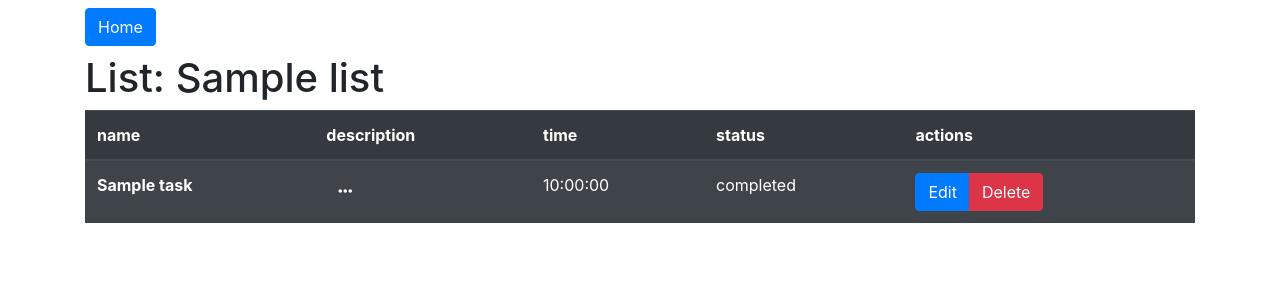
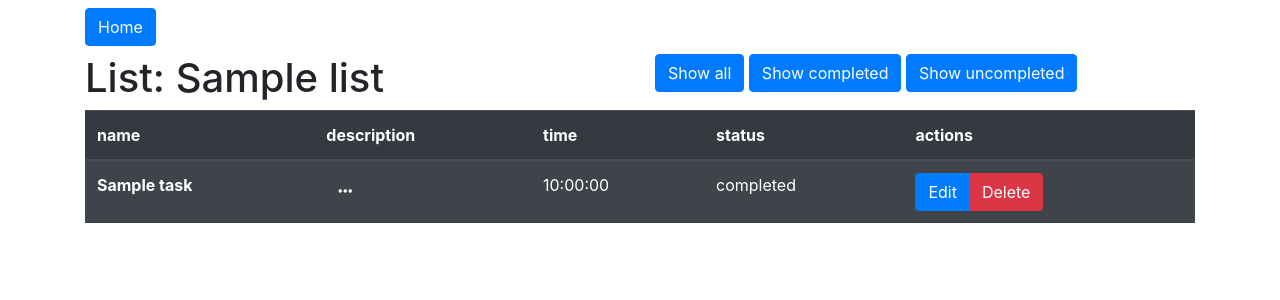
Before and after one commit to damianmadronal/todolist, a PHP site: page /list/index.php?id=1 in a window 1280 px wide. Shown: the top 300 px of the page. Run offline with PHP 8.4, Linux system fonts and the light colour scheme; tables that the repository leaves empty hold one stand-in row (values such as "Sample post"); data that the repository does not hold is empty; some libraries are stand-ins or nearby versions.

Commit message:
added filter

```diff
--- a/head.php
+++ b/head.php
@@ -12,5 +12,4 @@ include("connect.php");
     <link rel="stylesheet" href="https://stackpath.bootstrapcdn.com/bootstrap/4.4.1/css/bootstrap.min.css" integrity="sha384-Vkoo8x4CGsO3+Hhxv8T/Q5PaXtkKtu6ug5TOeNV6gBiFeWPGFN9MuhOf23Q9Ifjh" crossorigin="anonymous">
     <link rel="stylesheet" href="style.css">
     <script src="https://kit.fontawesome.com/a15bfdfa1d.js" crossorigin="anonymous"></script>
-
 </head>
--- a/list/index.php
+++ b/list/index.php
@@ -20,7 +20,20 @@ $list_id = $stmt2->fetch();
     <div class="row">
         <div class="col">
             <button class="my-2 btn btn-primary"><a class="text-white" href="../../index.php">Home</a></button>
-            <h1>List: <?= $list_id['name'] ?></h1>
+            <div class="row">
+                <div class="col">
+                    <h1>List: <?= $list_id['name'] ?></h1>
+                </div>
+                <div class="col">
+                    <div class="button-group">
+                        <button onclick="showList('all')" type="button" class="btn btn-primary">Show all</button>
+                        <button onclick="showList('0')" type="button" class="btn btn-primary">Show completed</button>
+                        <button onclick="showList('1')" type="button" class="btn btn-primary">Show uncompleted</button>
+                    </div>
+                </div>
+            </div>
+
+
             <table class="table table-striped table-dark">
                 <thead>
                     <tr>
@@ -35,7 +48,14 @@ $list_id = $stmt2->fetch();
                     <?php
                     foreach ($stmt->fetchAll() as $task) {
                     ?>
-                        <tr>
+                        <tr class="listItem
+                        <?php
+                        if ($task['status'] == 0) {
+                            echo "status0";
+                        } else {
+                            echo "status1";
+                        }
+                        ?>">
                             <th scope="row"><?= $task['name'] ?></th>
                             <td>
                                 <button type="button" style="background-color:transparent; border:none;" class="btn btn-primary" data-toggle="modal" data-target="#exampleModal">
@@ -90,3 +110,18 @@ $list_id = $stmt2->fetch();
 <?php
 include("../footer.php")
 ?>
+
+<script>
+    function showList(status) {
+        var listItems = document.getElementsByClassName("listItem");
+        var lists = document.getElementsByClassName("status" + status);
+        for (const list of listItems) {
+            list.hidden = false;
+        }
+        for (const list of lists) {
+            list.hidden = true;
+        }
+
+
+    }
+</script>
--- a/task/update.php
+++ b/task/update.php
@@ -3,7 +3,6 @@ include("../head.php");
 
 $id = $_GET['id'];
 $list_id = $_GET['list_id'];
-
 
 if (isset($_POST["submit"])) {
     $name = $_POST["name"];
```
